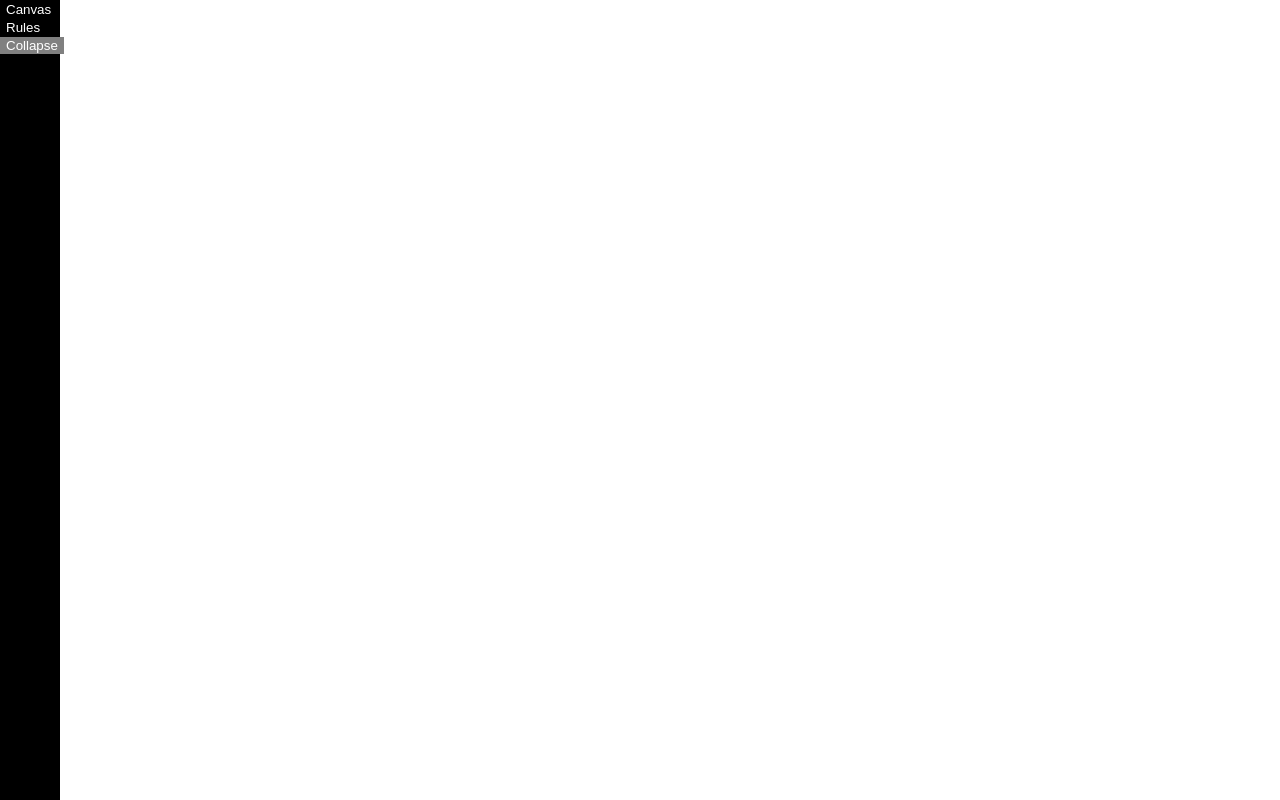
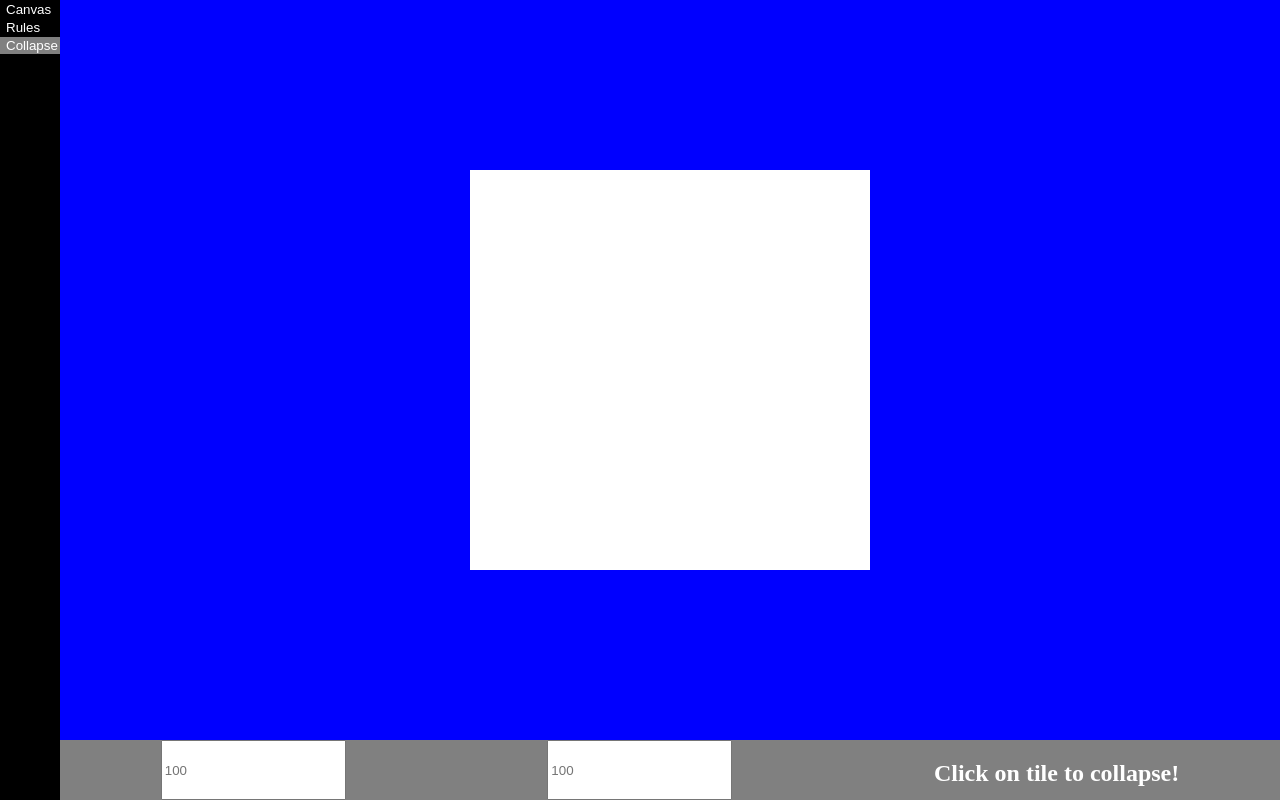
Before and after one commit to FrodeBerg/wave_function, a React (Create React App) app: page / in a window 1280 px wide. Both pictures are taken after a click on the button "Collapse". Built offline with nearby package versions, Linux system fonts and the light colour scheme.

Commit message:
Update rules only when switching page

```diff
--- a/src/App.css
+++ b/src/App.css
@@ -60,6 +60,10 @@ li canvas {
     overflow: auto;
 }
 
+.Collapse {
+    background-color: red;
+}
+
 .canvasContainer {
     background-color: blue;
     color: white;
--- a/src/App.js
+++ b/src/App.js
@@ -1,6 +1,7 @@
 import './App.css';
 import Canvas from './components/Canvas'
 import Rules from './components/Rules'
+import Collapse from './components/Collapse';
 import generateRules from './components/GenerateRules';
 import {React, useState, useEffect} from 'react';
 
@@ -20,21 +21,31 @@ function App() {
 
   return (
     <div className="App">
-      <Side page={page} setPage={setPage}/>
-      <Canvas style={page === "canvas" ? "" : "none"} setCanvasData={setCanvasData}/>
+      <Side page={page} setPage={setPage} setCanvasData={setCanvasData}/>
+      <Canvas style={page === "canvas" ? "" : "none"} />
       <Rules style={page === "rules" ? "" : "none"}
       settings={ruleSettings} setSettings={setruleSettings}
       rules={rules}/>
-      <div style={{display : page === "collapse" ? "" : "none"}} />
+      <Collapse style={page === "collapse" ? "" : "none"} rules={rules}/>
     </div>
   );
+}
+
+function getCanvasData(setCanvasData) {
+  const canvas = document.getElementById("canvas")
+  const ctx = canvas.getContext("2d")
+  setCanvasData({
+      "data": ctx.getImageData(0,0, canvas.width, canvas.height).data,
+      "height": canvas.height,
+      "width": canvas.width,
+  })
 }
 
 function Side(props) {
   return (
     <div className="Side">
       <button onClick={() => props.setPage("canvas")} className={props.page === "canvas" ? "active" : ""}>Canvas</button>
-      <button onClick={() => props.setPage("rules")} className={props.page === "rules" ? "active" : ""}>Rules</button>
+      <button onClick={() => {props.setPage("rules"); getCanvasData(props.setCanvasData)}} className={props.page === "rules" ? "active" : ""}>Rules</button>
       <button onClick={() => props.setPage("collapse")} className={props.page === "collapse" ? "active" : ""}>Collapse</button>
     </div>
   )
--- a/src/components/Canvas.js
+++ b/src/components/Canvas.js
@@ -4,10 +4,8 @@ function Canvas(props) {
     let isPressed = false;
 
     document.onmousedown = () => isPressed = true
-    document.onmouseup = () => {
-        isPressed = false
-        getCanvasData(document.getElementById("canvas"))
-    }
+    document.onmouseup = () => isPressed = false
+
 
     const [size, setSize] = useState({"x" : 10, "y" : 10})
     const [brushSize, setBrushSize] = useState(1)
@@ -35,15 +33,6 @@ function Canvas(props) {
         ctx.fillRect(posX - Math.floor(brushSize / 2), posY - Math.floor(brushSize/ 2), brushSize, brushSize)
     }
 
-    function getCanvasData(canvas) {
-        const ctx = canvas.getContext("2d")
-        props.setCanvasData({
-            "data": ctx.getImageData(0,0, canvas.width, canvas.height).data,
-            "height": canvas.height,
-            "width": canvas.width,
-        })
-    }
-
     return (
         <div className="Main" style={{display: props.style}}>
             <div className='canvasContainer'>
--- /dev/null
+++ b/src/components/Collapse.js
@@ -0,0 +1,34 @@
+import { React, useState } from "react"
+
+function Collapse(props) {
+
+    const [settings, setSettings] = useState({"x" : 100, "y" : 100})
+
+    let ratio = settings.x / settings.y
+    let height = 400
+    let width = 400 * ratio;
+
+    if (ratio > 2) {
+        width = 800
+        height = 800 / ratio
+    }
+
+    return (
+        <div className="Main" style={{display: props.style}}>
+            <div className='canvasContainer'>
+                <canvas
+                width={settings.x}
+                height={settings.y}
+                style={{"width": width,"height" : height}}>
+                </canvas>
+            </div>
+            <div className="Bottom">
+                <input placeholder={100} onChange={(e) => {setSettings({...settings, "x" : +e.target.value})}}/>
+                <input placeholder={100} onChange={(e) => {setSettings({...settings, "y" : +e.target.value})}}/>
+                <h2>Click on tile to collapse!</h2>
+            </div>
+        </div>
+    )
+}
+
+export default Collapse
--- a/src/components/GenerateRules.js
+++ b/src/components/GenerateRules.js
@@ -4,9 +4,7 @@ function generateRules(canvasData, settings) {
 
     const tiles = generateTiles(canvasData, settings)
     const rules = []
-    // generate array of obj
-    //each obj has left, right, up and down '
-    // Each value is an array iether empty or ids to tiles and corresponding rule
+
     tiles.forEach((tile) => {
         const rule = {"up" : [], "right" : [],  "down" : [], "left" : [],}
         const sides = getSides(tile, settings.x, settings.y)
```
